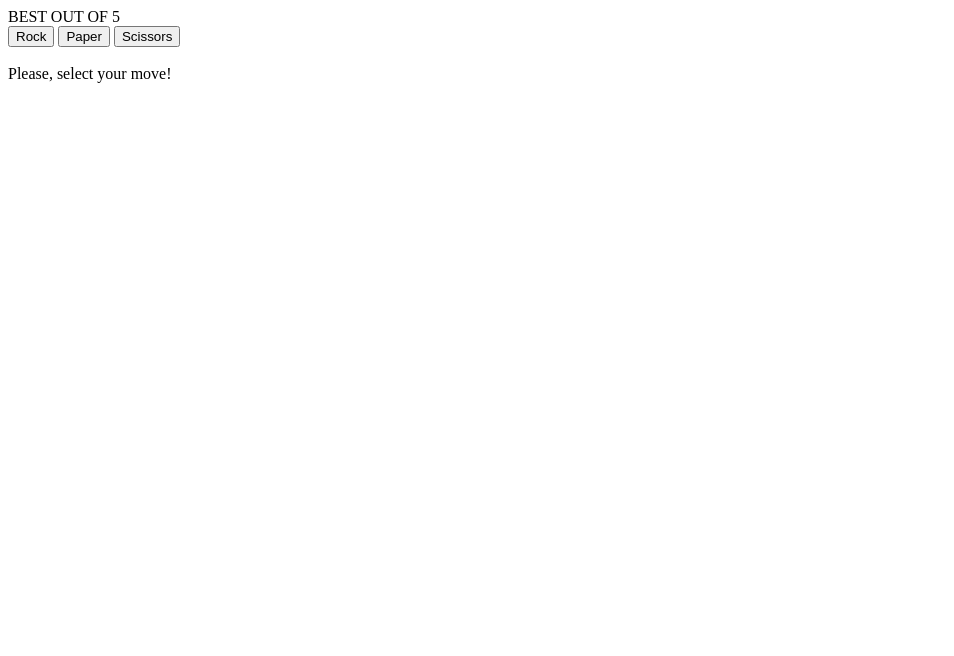
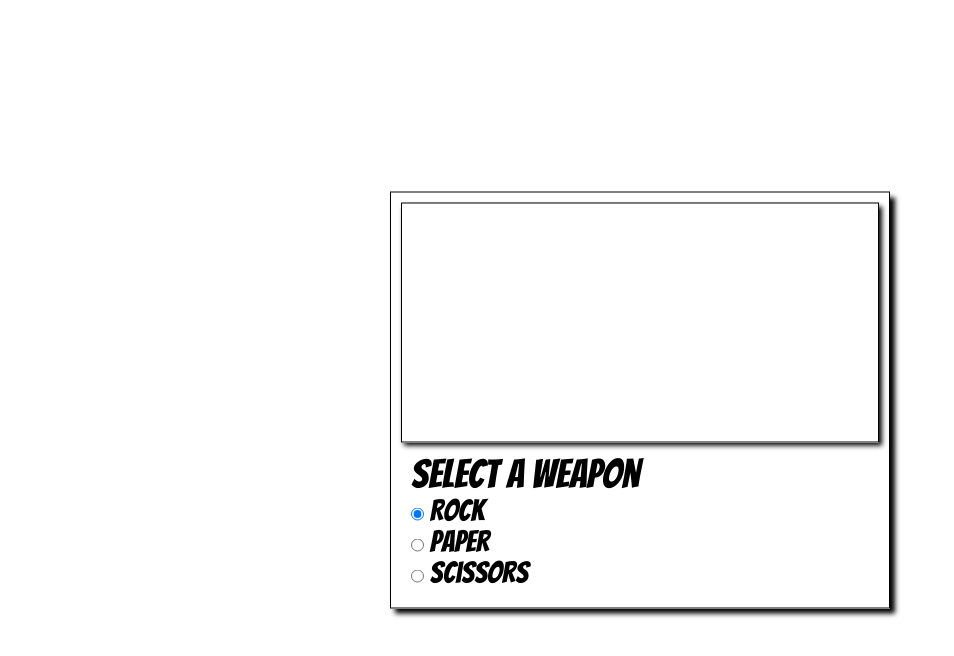
Before and after one commit to EdMagal/Odin-Project-Tutorials, a website: page foundations_course/rock_paper_scissors/index.html in a window 1280 px wide. Shown: the whole page, without its empty margins (0-954 px from the left). Drawn offline with Linux system fonts and the light colour scheme.

Commit message:
started refactoring files. Created a canvas and imported images to start building game visuals and logic

```diff
--- /dev/null
+++ b/foundations_course/rock_paper_scissors/css/style.css
@@ -0,0 +1,38 @@
+* {
+  margin: 0;
+  padding: 0;
+  box-sizing: border-box;
+}
+
+#container {
+  position: absolute;
+  top: 50%;
+  left: 50%;
+  transform: translate(-50%, -50%);
+  box-shadow: 5px 5px 5px black;
+  border: 1px solid black;
+  padding: 10px;
+  width: 500px;
+  display: flex;
+  flex-direction: column;
+  justify-content: space-around;
+}
+
+#controls {
+  margin: 10px;
+  font-family: "Bangers", "cursive", system-ui;
+  font-size: 30px;
+}
+
+#controls > p {
+  font-size: 40px;
+}
+
+#canvas {
+  box-shadow: 3px 3px 5px black;
+  border: 1px solid black;
+}
+
+#alexkidd {
+  display: none;
+}
--- a/foundations_course/rock_paper_scissors/index.html
+++ b/foundations_course/rock_paper_scissors/index.html
@@ -1,6 +1,45 @@
-<html>
-  <head> </head>
+<!DOCTYPE html>
+<html lang="en">
+  <head>
+    <meta charset="UTF-8" />
+    <meta name="viewport" content="width=device-width, initial-scale=1.0" />
+    <link href="css/style.css" rel="stylesheet" type="text/css" media="all" />
+    <link rel="preconnect" href="https://fonts.googleapis.com" />
+    <link rel="preconnect" href="https://fonts.gstatic.com" crossorigin />
+    <link
+      href="https://fonts.googleapis.com/css2?family=Bangers&display=swap"
+      rel="stylesheet"
+    />
+    <title>Rock Paper Scissors</title>
+  </head>
   <body>
+    <img
+      id="alexkidd"
+      src="images/alex kidd.png"
+      alt="sprite sheet of the character Alex Kidd"
+    />
+    <div id="container">
+      <canvas id="canvas"> </canvas>
+
+      <div id="controls">
+        <p>Select a weapon</p>
+        <div class="control">
+          <input id="rock" type="radio" name="rps" value="0" checked />
+          <label for="rock">Rock</label>
+        </div>
+        <div class="control">
+          <input id="paper" type="radio" name="rps" value="1" />
+          <label for="paper">Paper</label>
+        </div>
+        <div class="control">
+          <input id="scissors" type="radio" name="rps" value="2" />
+          <label for="scissors">Scissors</label>
+        </div>
+      </div>
+    </div>
+
+    <script src="./scripts/rps.js"></script>
+    <!-- Old script. This was used just to submit a minimal version of the project
     <div id="wrapper">
       <div id="rules">BEST OUT OF 5</div>
       <button id="rock" value="rock" onclick="playRound('rock')">Rock</button>
@@ -17,5 +56,6 @@
       Play again?
     </button>
     <script src="./scripts/rps.js"></script>
+    -->
   </body>
 </html>
```
Also changed, not shown: foundations_course/rock_paper_scissors/images/alex kidd.png (added), foundations_course/rock_paper_scissors/images/bosses.png (added).
